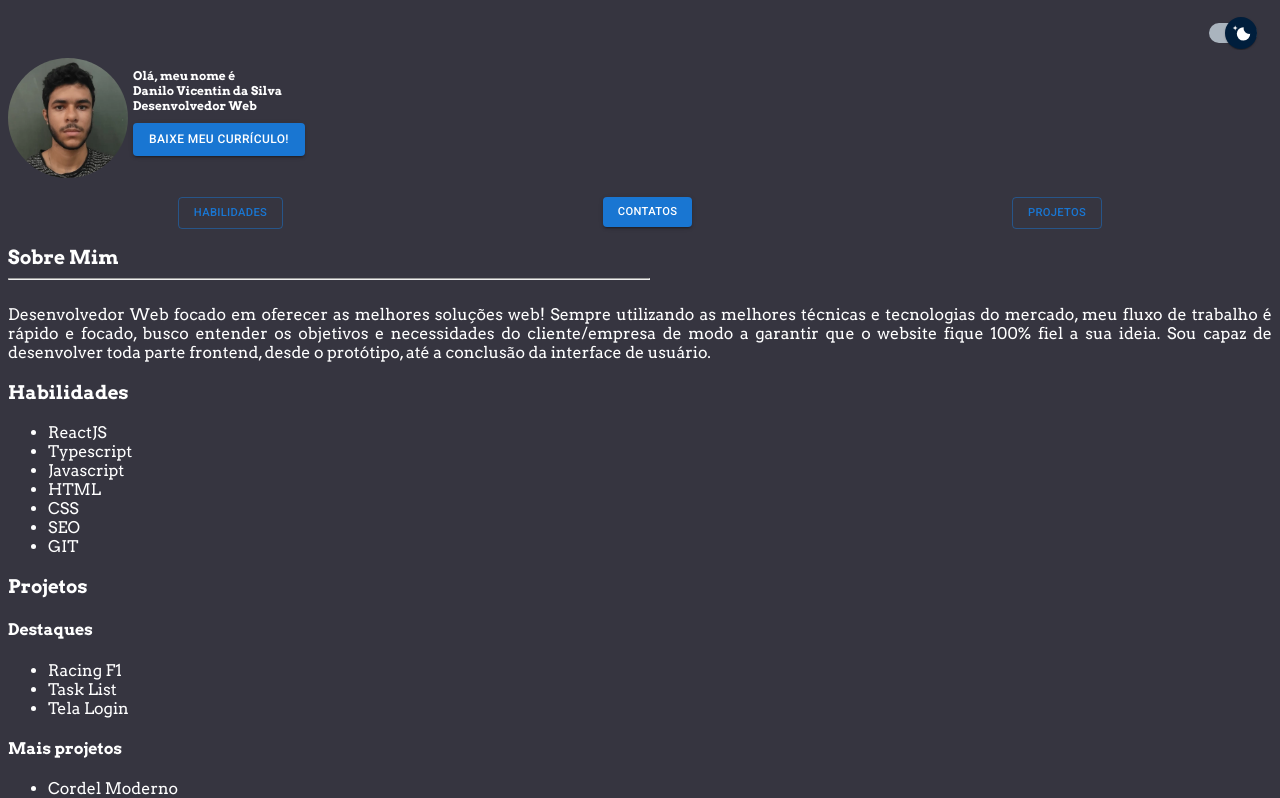
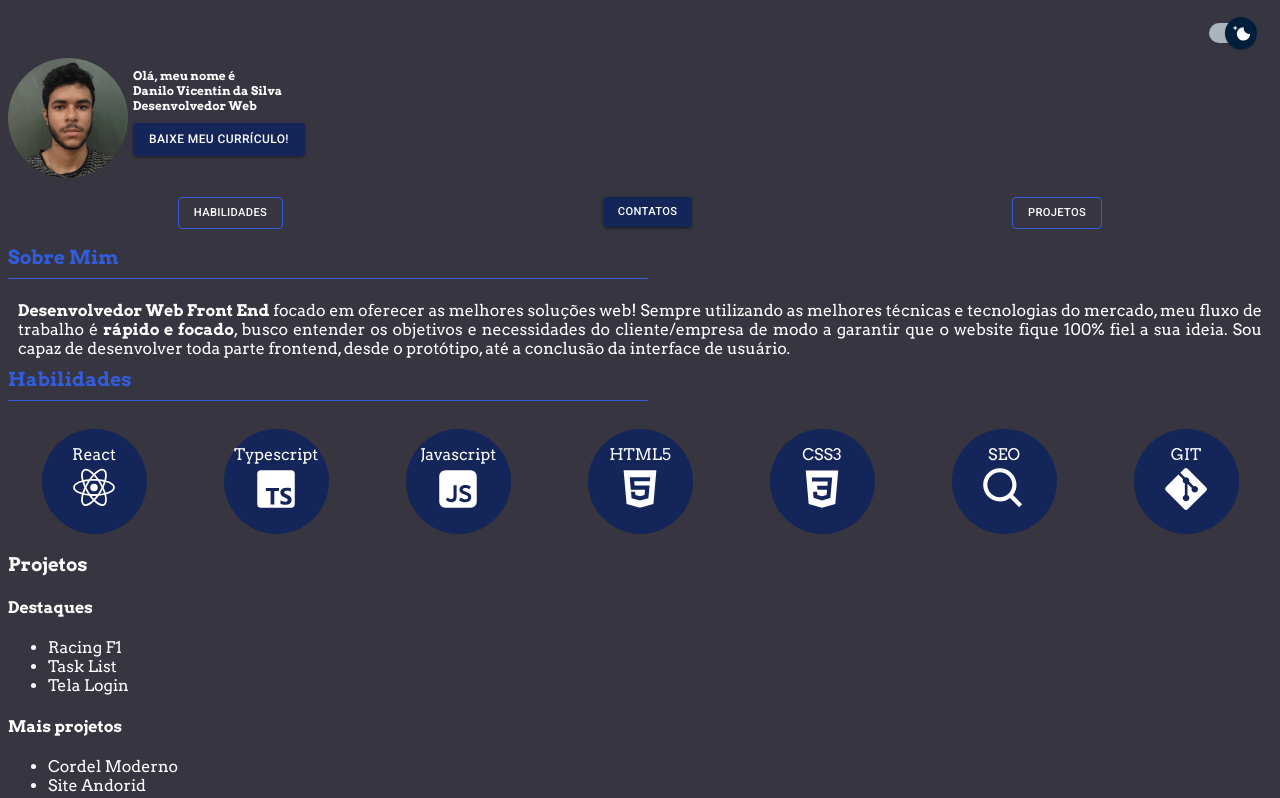
Before and after one commit to Danilo-Vicentin-Silva/portfolio-danilo-vicentin, a React (Vite) app: page / in a window 1280 px wide. Shown: the top 798 px of the page. Built offline with nearby package versions, Linux system fonts and the light colour scheme.

Commit message:
Skills Section and Styled Theme Update

```diff
--- a/package.json
+++ b/package.json
@@ -23,7 +23,7 @@
     "@mui/system": "^5.13.1",
     "react": "^18.2.0",
     "react-dom": "^18.2.0",
-    "react-icons": "^4.8.0",
+    "react-icons": "^4.10.1",
     "styled-components": "^5.3.11"
   },
   "devDependencies": {
--- a/src/components/AboutMe.tsx
+++ b/src/components/AboutMe.tsx
@@ -6,9 +6,9 @@ const AboutMe = () => {
     <AboutMeStyle>
       <TopicSeparator title="Sobre Mim" />
       <p>
-        Desenvolvedor Web focado em oferecer as melhores soluções web! Sempre
+        <strong>Desenvolvedor Web Front End</strong> focado em oferecer as melhores soluções web! Sempre
         utilizando as melhores técnicas e tecnologias do mercado, meu fluxo de
-        trabalho é rápido e focado, busco entender os objetivos e necessidades
+        trabalho é <strong>rápido e focado</strong>, busco entender os objetivos e necessidades
         do cliente/empresa de modo a garantir que o website fique 100% fiel a
         sua ideia. Sou capaz de desenvolver toda parte frontend, desde o
         protótipo, até a conclusão da interface de usuário.
--- a/src/components/Nav.tsx
+++ b/src/components/Nav.tsx
@@ -19,6 +19,7 @@ const Nav = () => {
 				variant="contained"
 				onClick={() => goToSection(1500)}
 				className="nav-button"
+				id="contact-button"
 			>
 				Contatos
 			</Button>
--- a/src/components/Skills.tsx
+++ b/src/components/Skills.tsx
@@ -1,19 +1,64 @@
-import { SKillsStyled } from "../styles/styleComponents/MainStyle"
+import { SKillsStyled } from "../styles/styleComponents/MainStyle";
+import {
+  BiLogoTypescript,
+  BiLogoCss3,
+  BiLogoGit,
+  BiLogoReact,
+  BiLogoHtml5,
+  BiSearch,
+} from "react-icons/bi";
+import { RiJavascriptFill } from "react-icons/ri";
+import TopicSeparator from "./TopicSeparator";
 
 const Skills = () => {
-	return (
-		<SKillsStyled>
-			<h3>Habilidades</h3>
-			<ul>
-				<li>ReactJS</li>
-				<li>Typescript</li>
-				<li>Javascript</li>
-				<li>HTML</li>
-				<li>CSS</li>
-				<li>SEO</li>
-				<li>GIT</li>
-			</ul>
-		</SKillsStyled>
-	)
-}
-export default Skills
+  return (
+    <SKillsStyled>
+      <TopicSeparator title="Habilidades" />
+      <ul>
+        <li>
+          <span>
+            React <br />
+            <BiLogoReact size={"50px"} />
+          </span>
+        </li>
+        <li>
+          <span>
+            Typescript <br />
+            <BiLogoTypescript size={"50px"} />
+          </span>
+        </li>
+        <li>
+          <span>
+            Javascript <br />
+            <RiJavascriptFill size={"50px"} />
+          </span>
+        </li>
+        <li>
+          <span>
+            HTML5 <br />
+            <BiLogoHtml5 size={"50px"} />
+          </span>
+        </li>
+        <li>
+          <span>
+            CSS3 <br />
+            <BiLogoCss3 size={"50px"} />
+          </span>
+        </li>
+        <li>
+          <span>
+            SEO <br />
+            <BiSearch size={"50px"} />
+          </span>
+        </li>
+        <li>
+          <span>
+            GIT <br />
+            <BiLogoGit size={"50px"} />
+          </span>
+        </li>
+      </ul>
+    </SKillsStyled>
+  );
+};
+export default Skills;
--- a/src/styles/styleComponents/MainStyle.ts
+++ b/src/styles/styleComponents/MainStyle.ts
@@ -11,6 +11,9 @@ export const InitialInfoStyle = styled.section`
     display: grid;
     grid-template-columns: 125px auto;
   }
+  #download-cv-button {
+    background-color: ${(props) => props.theme.colors.primary};
+  }
   #download-cv-button a {
     color: #fff;
     font-size: 12px;
@@ -23,7 +26,14 @@ export const NavStyle = styled.nav`
   justify-content: space-around;
   margin: 10px;
 
+  #contact-button {
+    color: #fff;
+    background-color: ${(props) => props.theme.colors.primary};
+  }
+
   .nav-button {
+    color: ${(props) => props.theme.colors.text};
+    border-color: ${(props) => props.theme.colors.secundary};
     font-size: 0.7em;
     padding: 15px;
     height: 10px;
@@ -31,22 +41,59 @@ export const NavStyle = styled.nav`
   }
 `;
 export const AboutMeStyle = styled.section`
-  text-align: justify;
+  p {
+    text-align: justify;
+    margin: 10px;
+  }
 `;
 
 export const TopicSeparatorStyle = styled.div`
+  color: ${(props) => props.theme.colors.secundary};
+
   h3 {
     font-size: 1.2em;
     margin: 5px 0 0 0;
   }
   hr {
+    background-color: ${(props) => props.theme.colors.secundary};
     display: inline-block;
+    height: 1px;
+    border: none;
     width: 50vw;
-    margin: 0 0 5px 0;
   }
 `;
 
-export const SKillsStyled = styled.section``;
+export const SKillsStyled = styled.section`
+  ul {
+    text-align: center;
+    list-style: none;
+
+    display: flex;
+    flex-flow: row wrap;
+    justify-content: space-around;
+    gap: 10px;
+    padding: 0;
+  }
+
+  ul > li:hover {
+    box-shadow: 0px 0px 8px -1px rgba(0, 0, 0, 0.75);
+    transition: 0.5s;
+  }
+
+  ul > li {
+    color: #fff;
+    background-color: ${(props) => props.theme.colors.primary};
+
+    border-radius: 50%;
+    padding: 30px;
+    width: 45px;
+    height: 45px;
+
+    display: flex;
+    justify-content: center;
+    align-items: center;
+  }
+`;
 
 export const ProjectsStyled = styled.section``;
 
--- a/src/styles/themes/dark.ts
+++ b/src/styles/themes/dark.ts
@@ -1,11 +1,13 @@
 export default {
-	title: "dark",
+  title: "dark",
 
-	colors: {
-		primary: "#0439D9",
-		quarternay: "#142559",
+  colors: {
+    primary: "#142559",
+    secundary: "#325CD9",
+    tertiary: "#0439D9",
+    quarternay: "#0439D9",
 
-		background: "#363540",
-		text: "#FFFF",
-	},
-}
+    background: "#363540",
+    text: "#FFFF",
+  },
+};
--- a/src/styles/themes/light.ts
+++ b/src/styles/themes/light.ts
@@ -3,9 +3,11 @@ export default {
 
   colors: {
     primary: "#0439D9",
+    secundary: "#0439D9",
+    tertiary: "#325CD9",
     quarternay: "#142559",
 
     background: "#FFFF",
     text: "#363540",
   },
-}
+};
```
Also changed, not shown: src/styles/styleComponents/GlobalStyle.ts (+4 -4 lines), src/styles/styled.d.ts (+12 -10 lines), 1 other file (tests, documents, lock files or other folders). Lines whose indentation alone changed are shown as unchanged.
